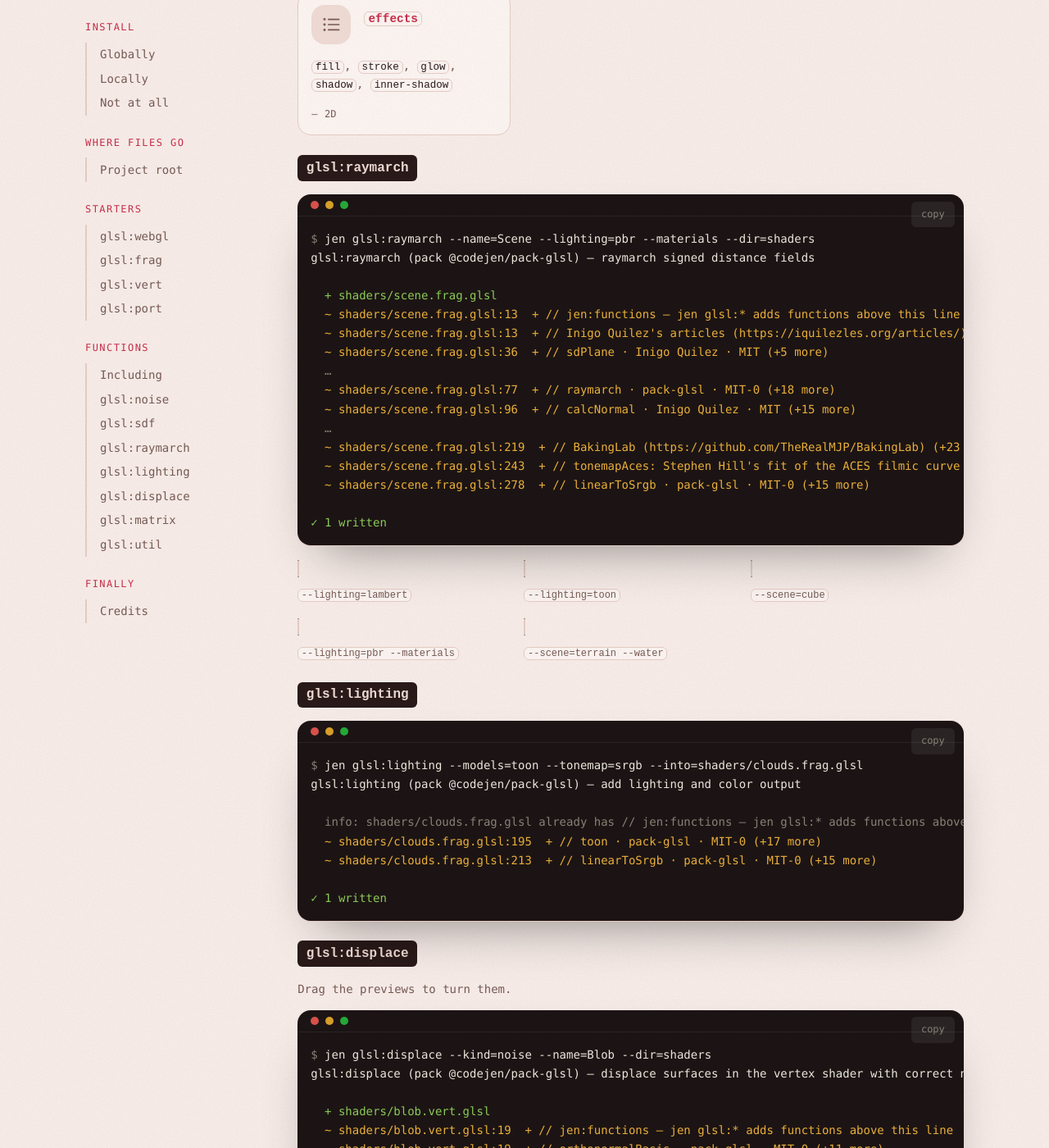
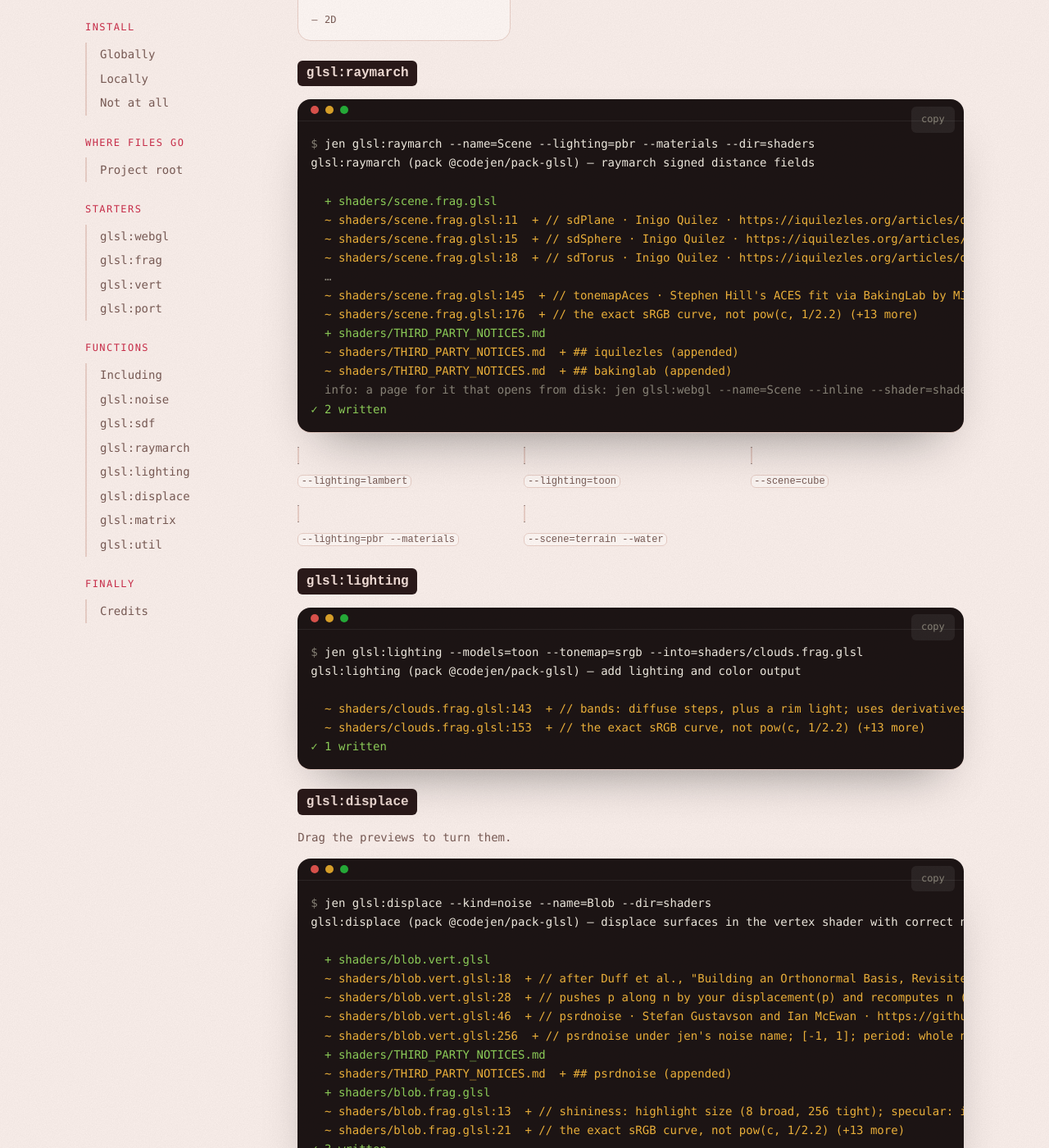
Before and after one commit to learosema/jen, a Jekyll site: the page built from docs/glsl.md, in a window 1280 px wide and 1400 px high, scrolled down 5493 px. Shown: the whole window at 82% size. Built offline with Jekyll 4.4.1, drawn with Linux system fonts in a browser that asks for light colours; some of the changed text lies outside the part shown.

Commit message:
fix(pack-glsl): starters bring their marker; --into a missing file fails
- starters no longer print "already has // jen:functions": they write the
  marker themselves (noise, sdf and displace previews too), and the comment
  above your own function stays with it
- --into a file that doesn't exist fails before anything is written, so no
  notices for code that never went in
- --force over a starter keeps scene() declared
- a chunk without @license is the pack's own code (MIT-0)
- docs: the glsl terminal examples rerun with today's output

```diff
--- a/docs/_data/terminals.yml
+++ b/docs/_data/terminals.yml
@@ -406,7 +406,6 @@ glsl_webgl:
   - "  + index.html"
   - "  + shader-canvas.js"
   - "  + shaders/clouds.frag.glsl"
-  - ""
   - "✓ 3 written"
   - "$ npx serve"
 
@@ -416,7 +415,6 @@ glsl_into_page:
   - ""
   - "  + index.html"
   - "  + shader-canvas.js"
-  - ""
   - "✓ 2 written"
   - "$ jen glsl:noise --kind=fbm --into=index.html"
   - "glsl:noise (pack @codejen/pack-glsl) – add GLSL noise, tileable"
@@ -426,7 +424,6 @@ glsl_into_page:
   - "  ~ index.html:123  + // about [-1, 1]; each octave doubles the period too, like feTurbulence's stitchTiles (+34 more)"
   - "  + THIRD_PARTY_NOTICES.md"
   - "  ~ THIRD_PARTY_NOTICES.md  + ## psrdnoise (appended)"
-  - ""
   - "✓ 2 written"
 
 glsl_frag:
@@ -434,7 +431,6 @@ glsl_frag:
   - "glsl:frag (pack @codejen/pack-glsl) – create a full-screen GLSL fragment shader starter"
   - ""
   - "  + shaders/plasma.frag.glsl"
-  - ""
   - "✓ 1 written"
 
 glsl_vert:
@@ -442,7 +438,6 @@ glsl_vert:
   - "glsl:vert (pack @codejen/pack-glsl) – create a GLSL vertex shader starter"
   - ""
   - "  + shaders/mesh.vert.glsl"
-  - ""
   - "✓ 1 written"
 
 glsl_port:
@@ -451,7 +446,6 @@ glsl_port:
   - ""
   - "  ~ shaders/clouds.frag.glsl  removed: precision highp float;"
   - "  ~ shaders/clouds.frag.glsl  replaced, now: #version 410 core"
-  - ""
   - "✓ 1 written"
 
 glsl_noise:
@@ -459,63 +453,73 @@ glsl_noise:
   - "glsl:noise (pack @codejen/pack-glsl) – add GLSL noise, tileable"
   - ""
   - "  ~ shaders/clouds.frag.glsl:11  + // jen:functions – jen glsl:* adds functions above this line"
-  - "  ~ shaders/clouds.frag.glsl:11  + // psrdnoise (c) 2021 Stefan Gustavson and Ian McEwan (+125 more)"
-  - "  ~ shaders/clouds.frag.glsl:137  + // simplexNoise (2D) · pack-glsl · MIT-0 (+14 more)"
-  - "  ~ shaders/clouds.frag.glsl:152  + // simplexFbm (2D) · pack-glsl · MIT-0 (+42 more)"
-  - ""
-  - "✓ 1 written"
+  - "  ~ shaders/clouds.frag.glsl:11  + // psrdnoise · Stefan Gustavson and Ian McEwan · https://github.com/stegu/psrdnoise (+85 more)"
+  - "  ~ shaders/clouds.frag.glsl:97  + // psrdnoise under jen's noise name; [-1, 1]; period: whole numbers, even along y (+10 more)"
+  - "  ~ shaders/clouds.frag.glsl:108  + // about [-1, 1]; each octave doubles the period too, like feTurbulence's stitchTiles (+34 more)"
+  - "  + shaders/THIRD_PARTY_NOTICES.md"
+  - "  ~ shaders/THIRD_PARTY_NOTICES.md  + ## psrdnoise (appended)"
+  - "✓ 2 written"
 
 glsl_noise_tile:
   - "$ jen glsl:noise --kind=warp --base=perlin --name=Marble --tile --dir=shaders"
   - "glsl:noise (pack @codejen/pack-glsl) – add GLSL noise, tileable"
   - ""
   - "  + shaders/marble.frag.glsl"
-  - "  ~ shaders/marble.frag.glsl:10  + // jen:functions – jen glsl:* adds functions above this line"
-  - "  ~ shaders/marble.frag.glsl:10  + // webgl-noise (https://github.com/stegu/webgl-noise) (+22 more)"
-  - "  …"
-  - "  ~ shaders/marble.frag.glsl:152  + // perlinFbm (2D) · pack-glsl · MIT-0 (+42 more)"
-  - "  ~ shaders/marble.frag.glsl:195  + // perlinWarp (2D) · pack-glsl · MIT-0 (+21 more)"
-  - ""
-  - "✓ 1 written"
+  - "  ~ shaders/marble.frag.glsl:10  + // mod289, permute, taylorInvSqrt · Stefan Gustavson (webgl-noise) · https://github.com/stegu/webgl-noise (+16 more)"
+  - "  ~ shaders/marble.frag.glsl:27  + // cnoise, pnoise (2D) · Stefan Gustavson (webgl-noise) · https://github.com/stegu/webgl-noise (+78 more)"
+  - "  ~ shaders/marble.frag.glsl:106  + // Stefan Gustavson's cnoise/pnoise under jen's noise name; about [-1, 1] (+3 more)"
+  - "  ~ shaders/marble.frag.glsl:110  + // about [-1, 1]; each octave doubles the period too, like feTurbulence's stitchTiles (+34 more)"
+  - "  ~ shaders/marble.frag.glsl:145  + // fBm at a position pushed by fBm; strength: how far (default 2.0); about [-1, 1] (+15 more)"
+  - "  ~ shaders/THIRD_PARTY_NOTICES.md  + ## webgl-noise (appended)"
+  - "✓ 2 written"
 
 glsl_sdf:
   - "$ jen glsl:sdf --dim=3 --shapes=sphere,torus --ops=smooth-union --into=shaders/scene.frag.glsl"
   - "glsl:sdf (pack @codejen/pack-glsl) – add signed distance functions"
   - ""
-  - "  info: shaders/scene.frag.glsl already has // jen:functions – jen glsl:* adds functions above this line"
-  - "  ~ shaders/scene.frag.glsl:11  + // Inigo Quilez's articles (https://iquilezles.org/articles/): \"all technical code (+22 more)"
-  - "  ~ shaders/scene.frag.glsl:34  + // sdSphere · Inigo Quilez · MIT (+4 more)"
-  - "  ~ shaders/scene.frag.glsl:39  + // sdTorus · Inigo Quilez · MIT (+7 more)"
-  - "  ~ shaders/scene.frag.glsl:47  + // opSmoothUnion · Inigo Quilez · MIT (+8 more)"
-  - ""
-  - "✓ 1 written"
+  - "  ~ shaders/scene.frag.glsl:11  + // jen:functions – jen glsl:* adds functions above this line"
+  - "  ~ shaders/scene.frag.glsl:11  + // sdSphere · Inigo Quilez · https://iquilezles.org/articles/distfunctions/ (+2 more)"
+  - "  ~ shaders/scene.frag.glsl:14  + // sdTorus · Inigo Quilez · https://iquilezles.org/articles/distfunctions/ (+6 more)"
+  - "  ~ shaders/scene.frag.glsl:21  + // opSmoothUnion · Inigo Quilez · https://iquilezles.org/articles/smin/ (+6 more)"
+  - "  + shaders/THIRD_PARTY_NOTICES.md"
+  - "  ~ shaders/THIRD_PARTY_NOTICES.md  + ## iquilezles (appended)"
+  - "✓ 2 written"
 
 glsl_raymarch:
   - "$ jen glsl:raymarch --name=Scene --lighting=pbr --materials --dir=shaders"
   - "glsl:raymarch (pack @codejen/pack-glsl) – raymarch signed distance fields"
   - ""
   - "  + shaders/scene.frag.glsl"
-  - "  ~ shaders/scene.frag.glsl:13  + // jen:functions – jen glsl:* adds functions above this line"
-  - "  ~ shaders/scene.frag.glsl:13  + // Inigo Quilez's articles (https://iquilezles.org/articles/): \"all technical code (+22 more)"
-  - "  ~ shaders/scene.frag.glsl:36  + // sdPlane · Inigo Quilez · MIT (+5 more)"
+  - "  ~ shaders/scene.frag.glsl:11  + // sdPlane · Inigo Quilez · https://iquilezles.org/articles/distfunctions/ (+3 more)"
+  - "  ~ shaders/scene.frag.glsl:15  + // sdSphere · Inigo Quilez · https://iquilezles.org/articles/distfunctions/ (+2 more)"
+  - "  ~ shaders/scene.frag.glsl:18  + // sdTorus · Inigo Quilez · https://iquilezles.org/articles/distfunctions/ (+6 more)"
   - "  …"
-  - "  ~ shaders/scene.frag.glsl:77  + // raymarch · pack-glsl · MIT-0 (+18 more)"
-  - "  ~ shaders/scene.frag.glsl:96  + // calcNormal · Inigo Quilez · MIT (+15 more)"
-  - "  …"
-  - "  ~ shaders/scene.frag.glsl:219  + // BakingLab (https://github.com/TheRealMJP/BakingLab) (+23 more)"
-  - "  ~ shaders/scene.frag.glsl:243  + // tonemapAces: Stephen Hill's fit of the ACES filmic curve (RRT + ODT), via (+34 more)"
-  - "  ~ shaders/scene.frag.glsl:278  + // linearToSrgb · pack-glsl · MIT-0 (+15 more)"
+  - "  ~ shaders/scene.frag.glsl:145  + // tonemapAces · Stephen Hill's ACES fit via BakingLab by MJP and David Neubelt · https://github.com/TheRealMJP/BakingLab (+30 more)"
+  - "  ~ shaders/scene.frag.glsl:176  + // the exact sRGB curve, not pow(c, 1/2.2) (+13 more)"
+  - "  + shaders/THIRD_PARTY_NOTICES.md"
+  - "  ~ shaders/THIRD_PARTY_NOTICES.md  + ## iquilezles (appended)"
+  - "  ~ shaders/THIRD_PARTY_NOTICES.md  + ## bakinglab (appended)"
+  - "  info: a page for it that opens from disk: jen glsl:webgl --name=Scene --inline --shader=shaders/scene.frag.glsl"
+  - "✓ 2 written"
+
+glsl_filter:
+  - "$ jen glsl:filter --name=Retro --kinds=crt,vignette --dir=shaders"
+  - "glsl:filter (pack @codejen/pack-glsl) – add image filters: color, blur, edges, CRT and more"
   - ""
-  - "✓ 1 written"
+  - "  + shaders/retro.frag.glsl"
+  - "  ~ shaders/retro.frag.glsl:11  + // crt · Timothy Lottes · https://github.com/libretro/glsl-shaders/blob/master/crt/shaders/crt-lottes.glsl (+48 more)"
+  - "  ~ shaders/retro.frag.glsl:60  + // multiply by it: 1 in the middle, darker toward the corners; uv 0–1 across the image, strength 0–1 (+4 more)"
+  - "  + shaders/THIRD_PARTY_NOTICES.md"
+  - "  ~ shaders/THIRD_PARTY_NOTICES.md  + ## lottes-crt (appended)"
+  - "  info: a page for it: jen glsl:webgl --name=Retro --inline --shader=shaders/retro.frag.glsl --texture=test-pattern (or your image)"
+  - "✓ 2 written"
 
 glsl_lighting:
   - "$ jen glsl:lighting --models=toon --tonemap=srgb --into=shaders/clouds.frag.glsl"
   - "glsl:lighting (pack @codejen/pack-glsl) – add lighting and color output"
   - ""
-  - "  info: shaders/clouds.frag.glsl already has // jen:functions – jen glsl:* adds functions above this line"
-  - "  ~ shaders/clouds.frag.glsl:195  + // toon · pack-glsl · MIT-0 (+17 more)"
-  - "  ~ shaders/clouds.frag.glsl:213  + // linearToSrgb · pack-glsl · MIT-0 (+15 more)"
-  - ""
+  - "  ~ shaders/clouds.frag.glsl:143  + // bands: diffuse steps, plus a rim light; uses derivatives, so fragment shaders only (+9 more)"
+  - "  ~ shaders/clouds.frag.glsl:153  + // the exact sRGB curve, not pow(c, 1/2.2) (+13 more)"
   - "✓ 1 written"
 
 glsl_displace:
@@ -523,34 +527,31 @@ glsl_displace:
   - "glsl:displace (pack @codejen/pack-glsl) – displace surfaces in the vertex shader with correct normals"
   - ""
   - "  + shaders/blob.vert.glsl"
-  - "  ~ shaders/blob.vert.glsl:19  + // jen:functions – jen glsl:* adds functions above this line"
-  - "  ~ shaders/blob.vert.glsl:19  + // orthonormalBasis · pack-glsl · MIT-0 (+11 more)"
-  - "  ~ shaders/blob.vert.glsl:31  + // displace · pack-glsl · MIT-0 (+24 more)"
-  - "  …"
+  - "  ~ shaders/blob.vert.glsl:18  + // after Duff et al., \"Building an Orthonormal Basis, Revisited\" (JCGT 2017) (+9 more)"
+  - "  ~ shaders/blob.vert.glsl:28  + // pushes p along n by your displacement(p) and recomputes n (+17 more)"
+  - "  ~ shaders/blob.vert.glsl:46  + // psrdnoise · Stefan Gustavson and Ian McEwan · https://github.com/stegu/psrdnoise (+209 more)"
+  - "  ~ shaders/blob.vert.glsl:256  + // psrdnoise under jen's noise name; [-1, 1]; period: whole numbers up to 289 (+10 more)"
+  - "  + shaders/THIRD_PARTY_NOTICES.md"
+  - "  ~ shaders/THIRD_PARTY_NOTICES.md  + ## psrdnoise (appended)"
   - "  + shaders/blob.frag.glsl"
-  - "  ~ shaders/blob.frag.glsl:13  + // jen:functions – jen glsl:* adds functions above this line"
-  - "  ~ shaders/blob.frag.glsl:13  + // blinnPhong · pack-glsl · MIT-0 (+14 more)"
-  - "  ~ shaders/blob.frag.glsl:28  + // linearToSrgb · pack-glsl · MIT-0 (+15 more)"
-  - ""
-  - "✓ 2 written"
+  - "  ~ shaders/blob.frag.glsl:13  + // shininess: highlight size (8 broad, 256 tight); specular: its strength (0–1) (+7 more)"
+  - "  ~ shaders/blob.frag.glsl:21  + // the exact sRGB curve, not pow(c, 1/2.2) (+13 more)"
+  - "✓ 3 written"
 
 glsl_matrix:
   - "$ jen glsl:matrix --fns=rotate --into=shaders/mesh.vert.glsl"
   - "glsl:matrix (pack @codejen/pack-glsl) – add matrix helpers"
   - ""
   - "  ~ shaders/mesh.vert.glsl:17  + // jen:functions – jen glsl:* adds functions above this line"
-  - "  ~ shaders/mesh.vert.glsl:17  + // rotateX, rotateY, rotateZ, rotateAxis · pack-glsl · MIT-0 (+32 more)"
-  - ""
+  - "  ~ shaders/mesh.vert.glsl:17  + // radians, counter-clockwise looking down the axis; rotateAxis needs a normalized axis (+29 more)"
   - "✓ 1 written"
 
 glsl_util:
   - "$ jen glsl:util --fns=rot2,remap --into=shaders/clouds.frag.glsl"
   - "glsl:util (pack @codejen/pack-glsl) – add GLSL helpers"
   - ""
-  - "  info: shaders/clouds.frag.glsl already has // jen:functions – jen glsl:* adds functions above this line"
-  - "  ~ shaders/clouds.frag.glsl:195  + // rot2 · pack-glsl · MIT-0 (+7 more)"
-  - "  ~ shaders/clouds.frag.glsl:203  + // remap · pack-glsl · MIT-0 (+5 more)"
-  - ""
+  - "  ~ shaders/clouds.frag.glsl:167  + // Counter-clockwise 2D rotation by `a` radians: p = rot2(a) * p; (+6 more)"
+  - "  ~ shaders/clouds.frag.glsl:174  + // Maps v from [inMin, inMax] to [outMin, outMax], without clamping. (+4 more)"
   - "✓ 1 written"
 
 # ─── @codejen/pack-web (docs/web.md) ───
--- a/packages/pack-glsl/src/noise.ts
+++ b/packages/pack-glsl/src/noise.ts
@@ -13,7 +13,7 @@
  * seams would show).
  */
 import type { Action, Generator } from '@codejen/jen';
-import { NOISE_BASES, chunkActions } from './chunks.ts';
+import { MARKER_LINE, NOISE_BASES, chunkActions } from './chunks.ts';
 import { fail } from './common.ts';
 import { VERSIONS, parseVersion, withHeader } from './dialect.ts';
 
@@ -57,6 +57,7 @@ uniform vec2 uResolution;   // viewport size in pixels
 
 out vec4 fragColor;
 
+${MARKER_LINE}
 void main() {
 ${setup.join('\n')}
   vec3 color;
@@ -103,7 +104,7 @@ const noiseGenerator: Generator = {
 
     const file = `${kebab(String(name))}.frag.glsl`;
     const preview: Action = { add: file, template: withHeader(parseVersion(version), previewShader(k, d, b, Boolean(tile))) };
-    return [preview, ...chunkActions(ids, { into: file, dir: '', ctx })];
+    return [preview, ...chunkActions(ids, { into: file, dir: '', ctx, fresh: true })];
   },
 };
 
--- a/packages/pack-glsl/src/raymarch.ts
+++ b/packages/pack-glsl/src/raymarch.ts
@@ -169,7 +169,7 @@ ${output}
 `;
   return [
     { add: file, template: withHeader(version, body) },
-    ...chunkActions([...chunks, ...parts.map((part) => `raymarch/${part}`), ...color], { into: file, dir: '', ctx }),
+    ...chunkActions([...chunks, ...parts.map((part) => `raymarch/${part}`), ...color], { into: file, dir: '', ctx, fresh: true }),
   ];
 }
 
@@ -246,7 +246,7 @@ void main() {
 }
 `;
   const chunks = [...TERRAIN_CHUNKS, ...(minimal ? [] : ['raymarch/soft-shadow', 'atmosphere/fog'])];
-  return [{ add: file, template: withHeader(version, body) }, ...chunkActions(chunks, { into: file, dir: '', ctx })];
+  return [{ add: file, template: withHeader(version, body) }, ...chunkActions(chunks, { into: file, dir: '', ctx, fresh: true })];
 }
 
 export const SCENES = ['shapes', 'cube', 'terrain'];
--- a/packages/pack-glsl/src/sdf.ts
+++ b/packages/pack-glsl/src/sdf.ts
@@ -12,7 +12,7 @@
  * 2D drawing or (--dim=3) a raymarched scene.
  */
 import type { Action, Generator } from '@codejen/jen';
-import { chunkActions, chunkIds, pickChunks } from './chunks.ts';
+import { MARKER_LINE, chunkActions, chunkIds, pickChunks } from './chunks.ts';
 import { fail, parseList } from './common.ts';
 import { VERSIONS, parseVersion, withHeader } from './dialect.ts';
 import { raymarchStarter } from './raymarch.ts';
@@ -56,6 +56,7 @@ function preview2d(shapes: string[]): string {
 
 out vec4 fragColor;
 
+${MARKER_LINE}
 // The picked shapes side by side.
 float scene(vec2 p) {
 ${row(shapes, SAMPLES_2D, 0.8, '')}
@@ -137,7 +138,7 @@ ${row(shown, samples, 1.3, '0.0')}
       return raymarchStarter(file, v, ctx, { scene, chunks: [...ids, 'sdf3d/plane'], minimal: false, distance });
     }
     const preview: Action = { add: file, template: withHeader(v, preview2d(picked)) };
-    return [preview, ...chunkActions([...ids, 'sdffx/fill', 'sdffx/stroke'], { into: file, dir: '', ctx })];
+    return [preview, ...chunkActions([...ids, 'sdffx/fill', 'sdffx/stroke'], { into: file, dir: '', ctx, fresh: true })];
   },
 };
 
```
Also changed, not shown: packages/pack-glsl/src/chunks.ts (+11 -8 lines), packages/pack-glsl/src/displace.ts (+6 -3 lines).
